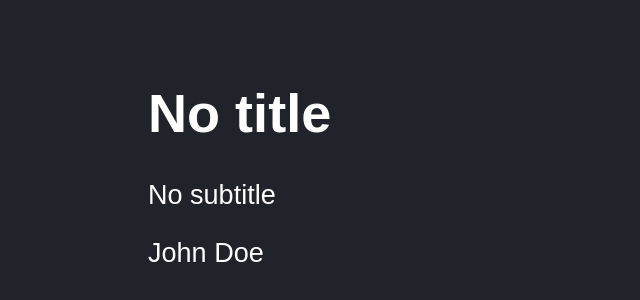
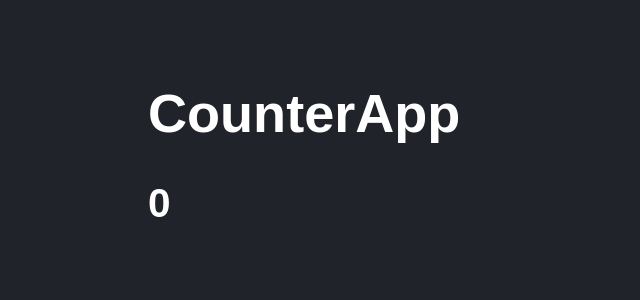
Before and after one commit to AAGuedes/react-primeros-pasos, a React (Vite) app: page / in a window 1280 px wide. Shown: the part 102-402 px from the top of the page, without its empty margins (0-640 px from the left). Built offline with nearby package versions, Linux system fonts and the light colour scheme.

Commit message:
Tarea - Componente CounterApp

```diff
--- /dev/null
+++ b/src/CounterApp.jsx
@@ -0,0 +1,16 @@
+import PropTypes from "prop-types";
+
+
+
+export const CounterApp = ({ value }) => {
+    return (
+        <>
+            <h1>CounterApp</h1>
+            <h2>{value}</h2>
+        </>
+    );
+}
+
+CounterApp.propTypes = {
+    value: PropTypes.number,
+}
--- a/src/main.jsx
+++ b/src/main.jsx
@@ -2,12 +2,13 @@
 import ReactDOM from 'react-dom/client';
 
 // import { HelloWorldApp } from './HelloWorldApp';
-import { FirstApp } from './FirstApp';
+// import { FirstApp } from './FirstApp';
+import { CounterApp } from './CounterApp';
 
 import './styles.css';
 
 ReactDOM.createRoot(document.getElementById('root')).render(
     <React.StrictMode>
-        <FirstApp />
+        <CounterApp value={ 0 }/>
     </React.StrictMode>
 );
```
Also changed, not shown: src/FirstApp.jsx (line endings or trailing spaces).
